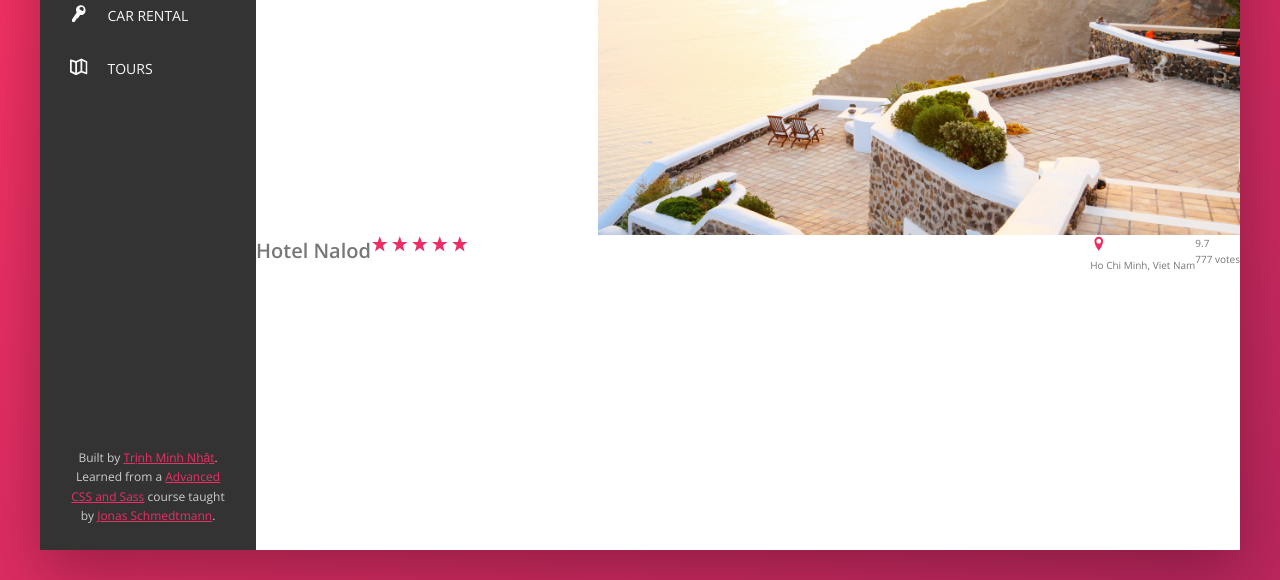
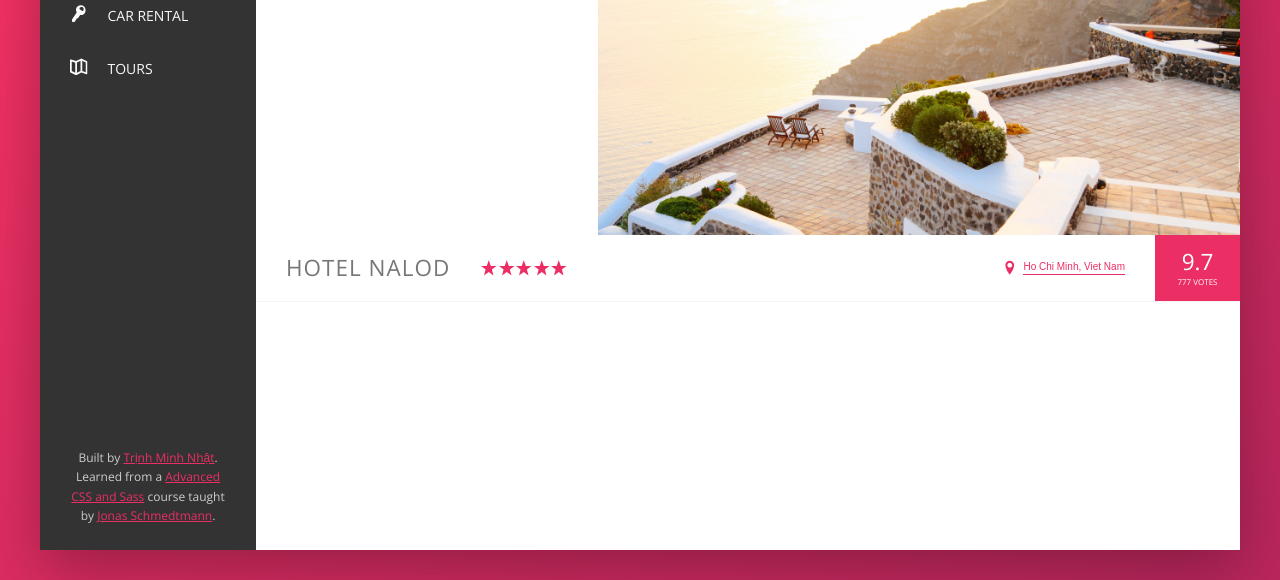
Before and after one commit to trinhminhnhat/html-css-trillo, a website: page index.html in a window 1280 px wide. Shown: the part 300-880 px from the top of the page. Drawn offline with nearby package versions, Linux system fonts and the light colour scheme.

Commit message:
style: hotel overview

```diff
--- a/index.html
+++ b/index.html
@@ -130,9 +130,9 @@
                         <svg class="overview__icon-location">
                             <use xlink:href="img/sprite.svg#icon-location-pin"></use>
                         </svg>
-                        <div class="btn-inline">
+                        <button class="btn-inline">
                             Ho Chi Minh, Viet Nam
-                        </div>
+                        </button>
                     </div>
 
                     <div class="overview__rating">
--- a/scss/_components.scss
+++ b/scss/_components.scss
@@ -200,11 +200,19 @@
 // overview
 .overview {
     display: flex;
+    align-items: center;
+    border-bottom: 1px solid var(--color-grey-light-2);
 
     &__heading {
+        font-size: 2.25rem;
+        font-weight: 300;
+        text-transform: uppercase;
+        letter-spacing: 1px;
+        padding: 1.5rem 3rem;
     }
 
     &__stars {
+        display: flex;
         margin-right: auto;
     }
 
@@ -216,14 +224,73 @@
     }
 
     &__location {
+        display: flex;
+        align-items: center;
+    }
+
+    &__icon-location {
+        margin-right: 0.5rem;
     }
 
     &__rating {
+        align-self: stretch;
+        background-color: var(--color-primary);
+        color: #fff;
+        margin-left: 3rem;
+        padding: 0 2.25rem;
+        display: flex;
+        justify-content: center;
+        align-items: center;
+        flex-direction: column;
     }
 
     &__rating-average {
+        font-size: 2.25rem;
+        font-weight: 300;
+        line-height: 1.3;
     }
 
     &__rating-count {
+        font-size: 0.8rem;
+        text-transform: uppercase;
     }
 }
+
+// button inline
+.btn-inline {
+    border: none;
+    border-bottom: 1px solid currentColor;
+    cursor: pointer;
+    color: var(--color-primary);
+    font-size: inherit;
+    padding-bottom: 2px;
+    background-color: transparent;
+    display: inline-block;
+    transition: all 0.2s;
+
+    &:hover {
+        color: var(--color-grey-dark-1);
+    }
+
+    &:focus {
+        outline: none;
+        animation: pulsate 1s infinite;
+    }
+}
+
+@keyframes pulsate {
+    0% {
+        transform: scale(1);
+        box-shadow: none;
+    }
+
+    50% {
+        transform: scale(1.05);
+        box-shadow: 0 1rem 4rem rgba(0, 0, 0, 0.2);
+    }
+
+    100% {
+        transform: scale(1);
+        box-shadow: none;
+    }
+}
```
Also changed, not shown: css/style.css.
